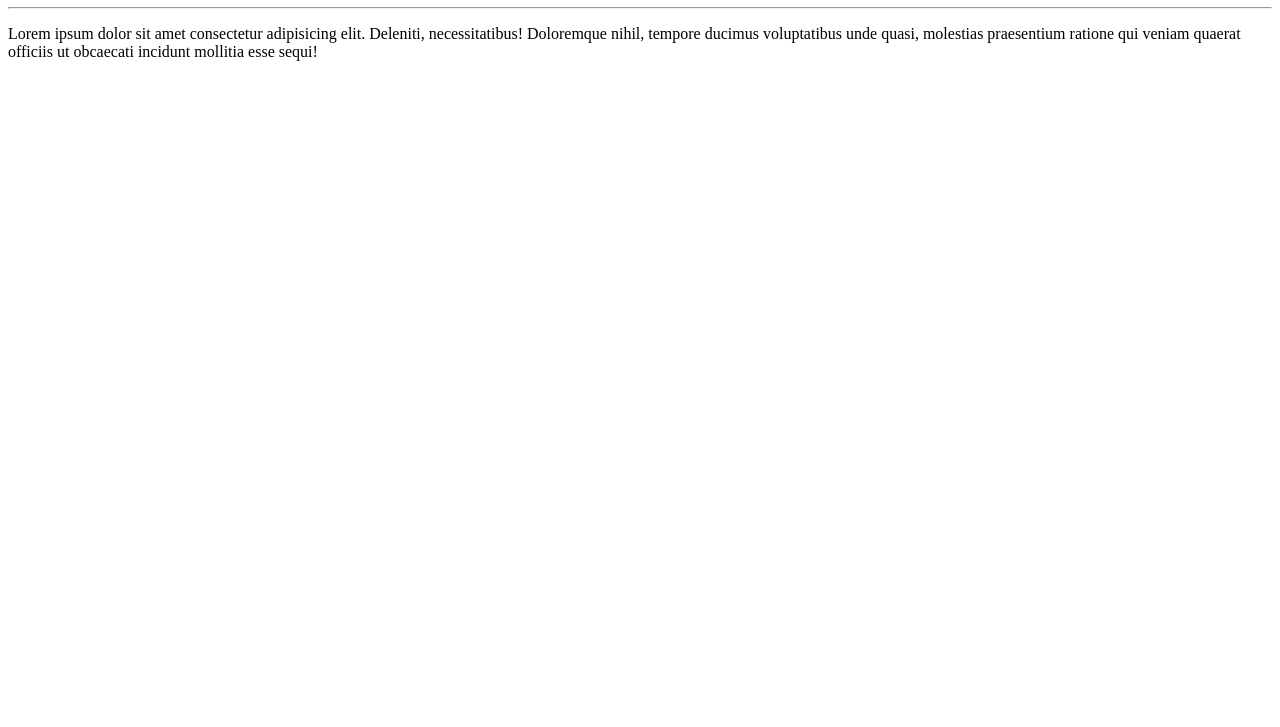
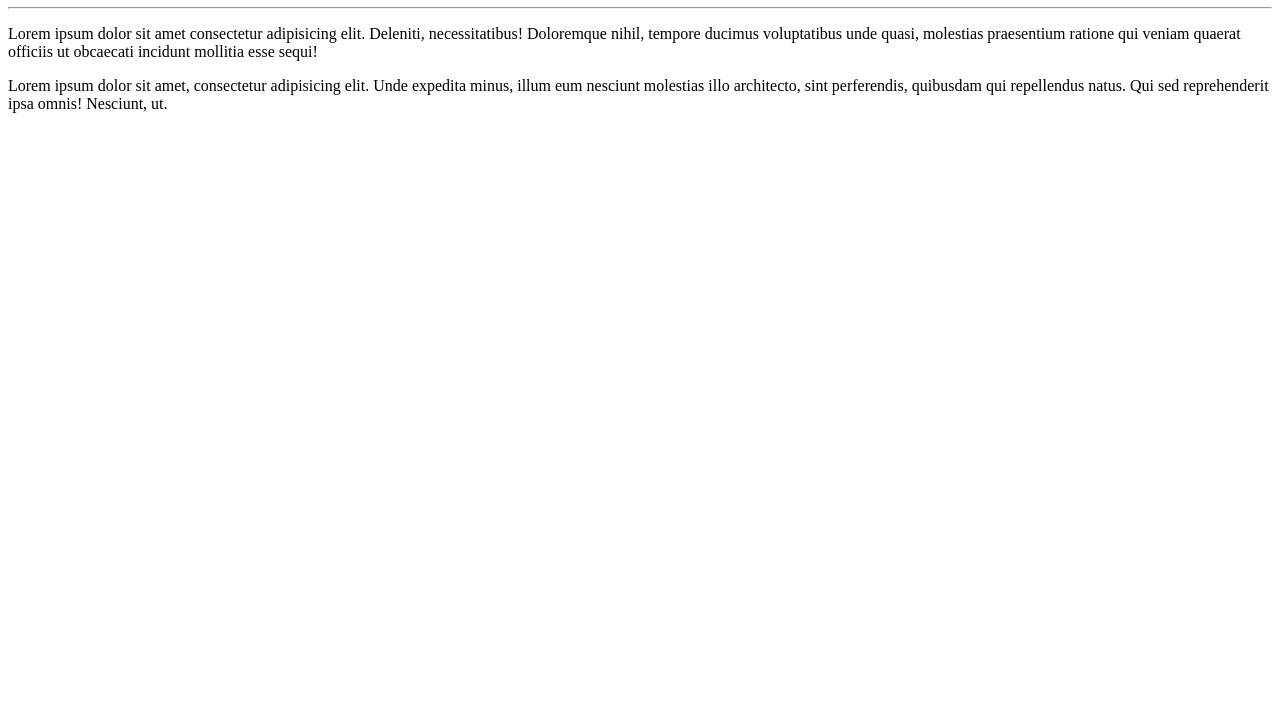
Before and after one commit to letciacandido/ola_mundo, a plain HTML site: page site-exemplo/index.html in a window 1280 px wide. Shown: the part 73-800 px from the top of the page. Drawn offline with Linux system fonts and the light colour scheme.

Commit message:
Adicionei um parágrafo

```diff
--- a/site-exemplo/index.html
+++ b/site-exemplo/index.html
@@ -9,5 +9,7 @@
     <h1>Olá, mundo!</h1>
     <hr>
     <p>Lorem ipsum dolor sit amet consectetur adipisicing elit. Deleniti, necessitatibus! Doloremque nihil, tempore ducimus voluptatibus unde quasi, molestias praesentium ratione qui veniam quaerat officiis ut obcaecati incidunt mollitia esse sequi!</p>
+    <p>Lorem ipsum dolor sit amet, consectetur adipisicing elit. Unde expedita minus, illum eum nesciunt molestias illo architecto, sint perferendis, quibusdam qui repellendus natus. Qui sed reprehenderit ipsa omnis! Nesciunt, ut.</p>
+
 </body>
 </html>
```
